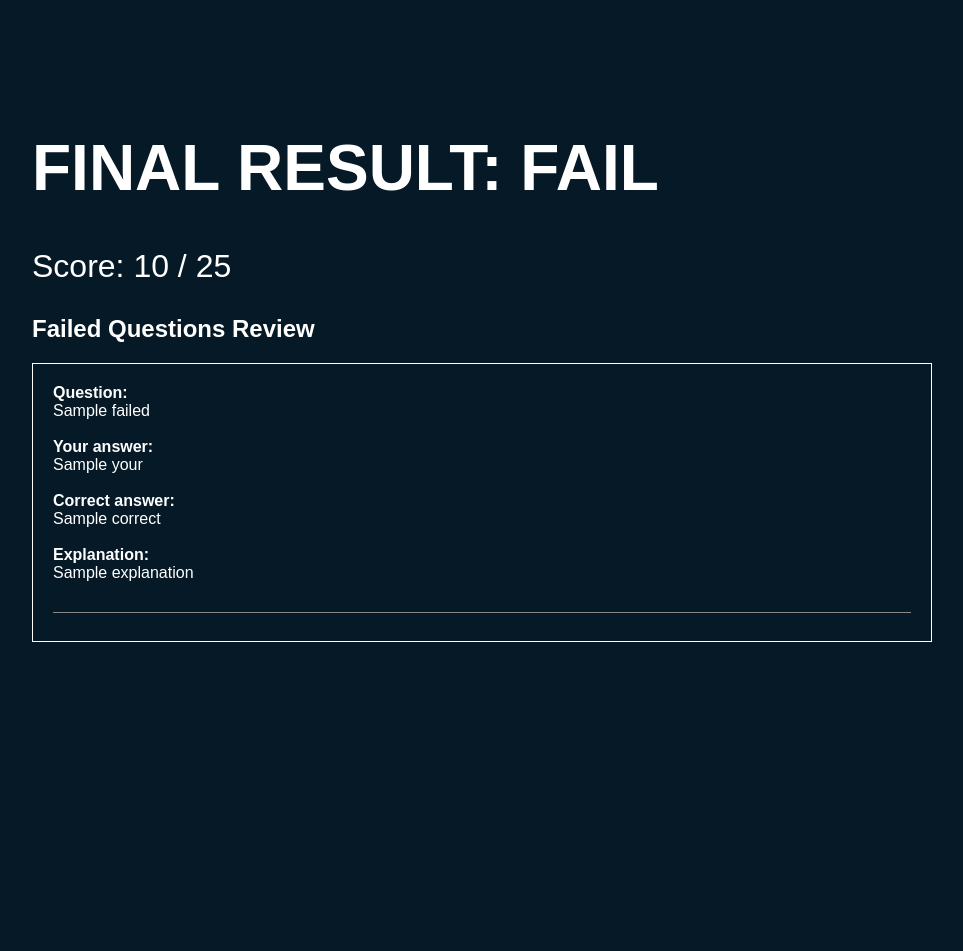
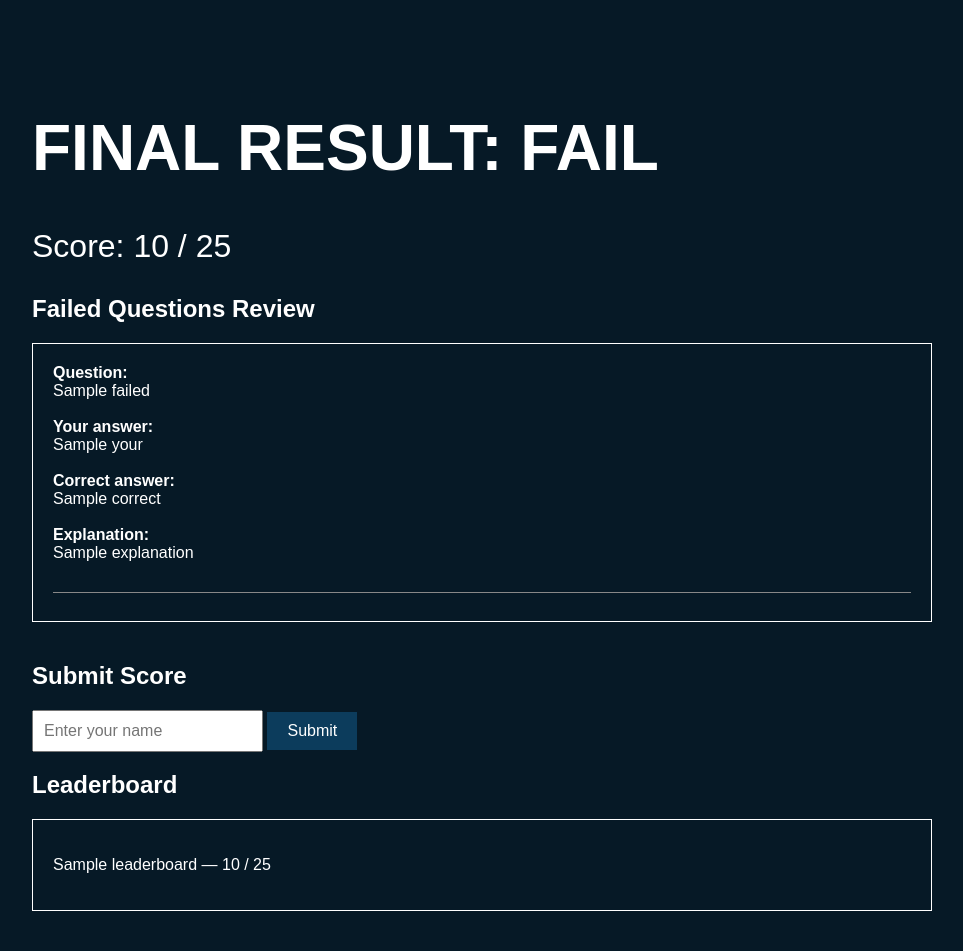
Before and after one commit to diegodesimone298-tech/estrack-exam, a Flask app: template estrack-exam/templates/result.html in a window 1280 px wide. Shown: the whole page, without its empty margins (158-1121 px from the left). Before the commit the page ends 642 px from the top, so only its background shows below. Run offline with Flask 3, Linux system fonts and the light colour scheme; the template is opened without the code that fills it: most values are stand-ins (such as "Sample title", 1, 10 or a date in 2020).

Commit message:
Update result.html

```diff
--- a/estrack-exam/templates/result.html
+++ b/estrack-exam/templates/result.html
@@ -16,7 +16,7 @@ font-family:Arial;
 .container{
 width:900px;
 margin:auto;
-padding-top:80px;
+padding-top:60px;
 }
 
 .score{
@@ -29,7 +29,7 @@ max-height:400px;
 overflow-y:auto;
 border:1px solid white;
 padding:20px;
-margin-bottom:30px;
+margin-bottom:40px;
 }
 
 .block{
@@ -39,6 +39,24 @@ margin-bottom:30px;
 hr{
 border:0;
 border-top:1px solid #888;
+}
+
+input{
+padding:10px;
+font-size:16px;
+}
+
+button{
+padding:10px 20px;
+font-size:16px;
+background:#0c3c5c;
+color:white;
+border:none;
+cursor:pointer;
+}
+
+button:hover{
+background:#145d8a;
 }
 
 </style>
@@ -100,6 +118,30 @@ Score: {{score}} / 25
 
 </div>
 
+
+<h2>Submit Score</h2>
+
+<form method="POST">
+
+<input name="name" placeholder="Enter your name">
+
+<button type="submit">Submit</button>
+
+</form>
+
+
+<h2>Leaderboard</h2>
+
+<div class="scroll">
+
+{% for name,score in leaderboard %}
+
+<p>{{name}} — {{score}} / 25</p>
+
+{% endfor %}
+
+</div>
+
 </div>
 
 </body>
```
